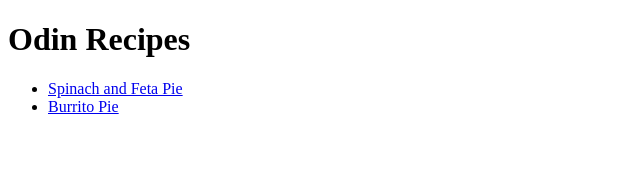
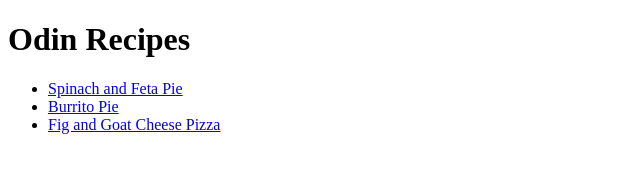
Before and after one commit to markvisco/odin-recipes2, a plain HTML site: page index.html in a window 1280 px wide. Shown: the whole page, without its empty margins (0-640 px from the left). Drawn offline with Linux system fonts and the light colour scheme.

Commit message:
Add new recipe page, pizza, to navigation.

```diff
--- a/index.html
+++ b/index.html
@@ -9,6 +9,7 @@
         <ul>
             <li><a href="recipes/spinachfetapie.html">Spinach and Feta Pie</a><br></li>
             <li><a href="recipes/burritopie.html">Burrito Pie</a></li>
+            <li><a href="recipes/figpizza.html">Fig and Goat Cheese Pizza</a></li>
          </ol>
     </body>
 </html>
```
